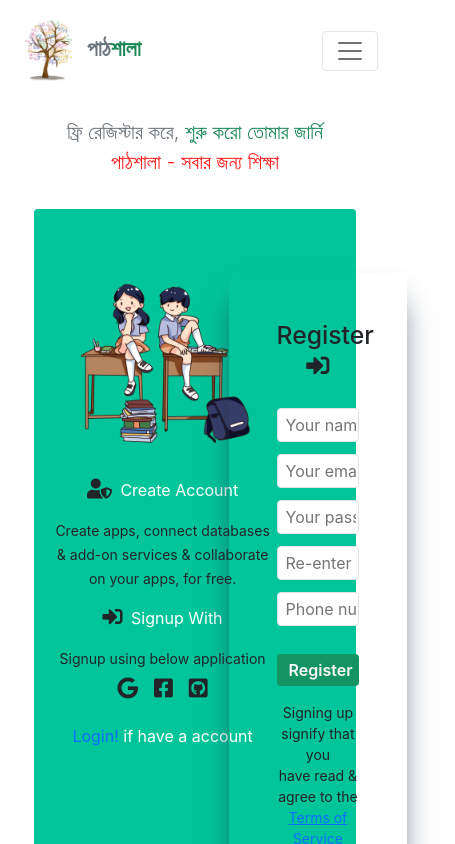
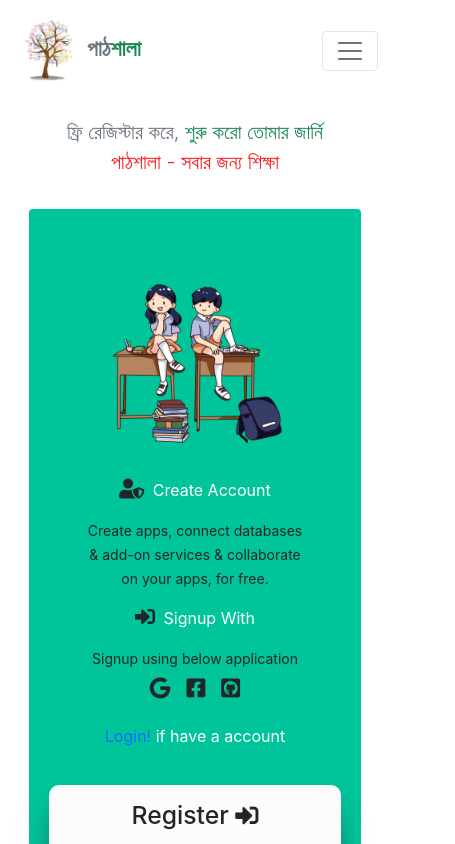
Before and after one commit to rajibhasan01/pathsala-educational-site, a React (Create React App) app: page /register in a window 390 px wide. Shown: the top 844 px of the page, 455 px wide, since content can reach past the window. Built offline with nearby package versions, Linux system fonts and the light colour scheme; no server answers.

Commit message:
update responsiveness of register page

```diff
--- a/src/components/Register/Register.css
+++ b/src/components/Register/Register.css
@@ -32,3 +32,42 @@
     color: rgb(250, 250, 250);
     font-weight: 600;
 }
+
+@media (min-width:500px) and (max-width:800px){
+.register-sidebox{
+    position: relative;
+    padding: 5px;
+
+}
+.register-form{
+    position: relative;
+   margin: 20px;
+   width: fit-content;
+   padding-left: 0;
+   background-color: rgb(252, 252, 252);
+   border-radius: 10px;
+
+}
+}
+
+@media (max-width:499px){
+.register-sidebox{
+    position: relative;
+    padding: 5px;
+
+}
+
+.register-form{
+   position: relative;
+   margin: 20px;
+   width: fit-content;
+   padding-left: 0;
+   background-color: rgb(252, 252, 252);
+   border-radius: 10px;
+
+
+}
+.register-desgin{
+    margin: 0!important;
+}
+}
--- a/src/components/Register/Register.js
+++ b/src/components/Register/Register.js
@@ -14,7 +14,7 @@ const Register = () => {
                 <span className="text-red">পাঠশালা - সবার জন্য শিক্ষা </span>
             </p>
             <div className="container d-flex mb-5 justify-content-center align-content-center">
-                <div className="register-bg mt-3 mb-5 mx-5 px-3 py-5 rounded">
+                <div className="register-bg mt-3 mb-5 px-md-3 py-5 rounded">
                     <div className="register-sidebox text-center">
                         <Image src={picture} className="register-picture" />
                         <p className="fs-6 text-white pt-3"><i className="fas fa-user-shield fs-5 pe-1 text-dark"></i> Create Account</p>
@@ -34,7 +34,7 @@ const Register = () => {
                     </div>
 
                     <div className="register-form my-3">
-                        <div className="bg-transparent mx-5 p-5 rounded login-form">
+                        <div className="bg-transparent mx-5 p-md-5 p-3 rounded login-form register-desgin">
                             <h2 className="text-dark text-center pb-3">Register <i className="fas fa-sign-in-alt fs-3"></i></h2>
                             <form onSubmit={handleLogin}>
                                 <input className="border rounded w-100 py-1 ps-2 my-1" type="text" name="" id="" placeholder="Your name" />
```
